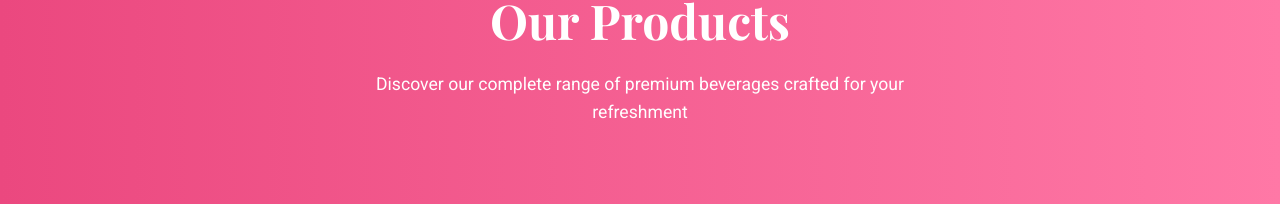
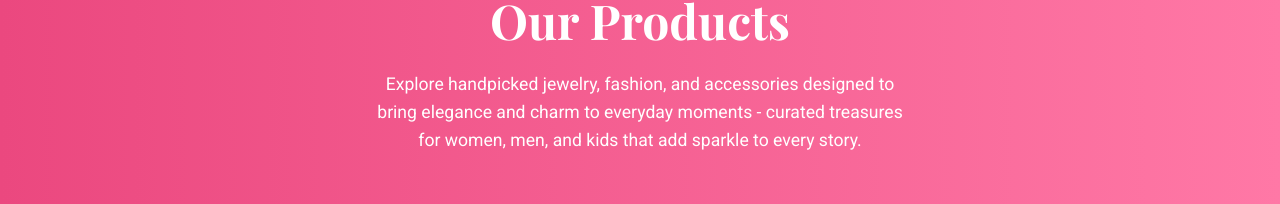
Before and after one commit to sanshimain/sanshiecom, a React (Vite) app in the folder frontend/: page /products in a window 1280 px wide. Shown: the part 172-376 px from the top of the page. Built offline with nearby package versions, Linux system fonts and the light colour scheme; no server answers; a web font is replaced by a local one.

Commit message:
Update products.jsx
Changed Product title description.

```diff
--- a/frontend/src/pages/products/products.jsx
+++ b/frontend/src/pages/products/products.jsx
@@ -33,7 +33,7 @@ function Products(){
         <div className="products-container">
             <div className="title">
                 <h1>Our Products</h1>
-                <p>Discover our complete range of premium beverages crafted for your refreshment</p>
+                <p>Explore handpicked jewelry, fashion, and accessories designed to bring elegance and charm to everyday moments - curated treasures for women, men, and kids that add sparkle to every story.</p>
             </div>
             {console.log(products)}
             <h3>All Products</h3>
```
